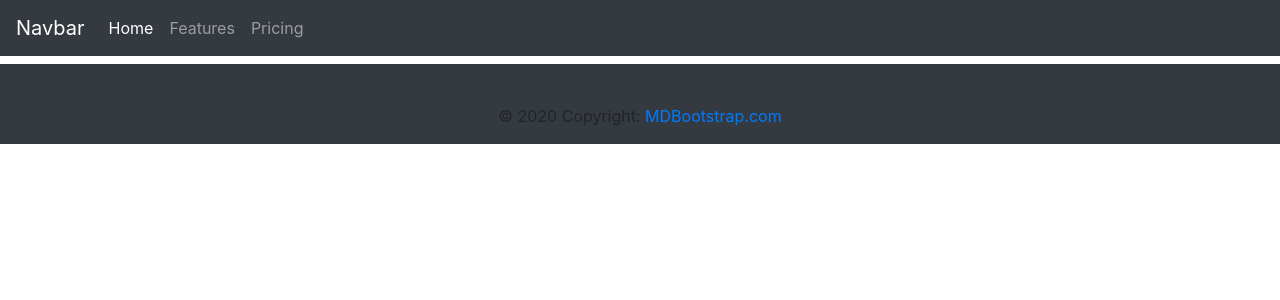
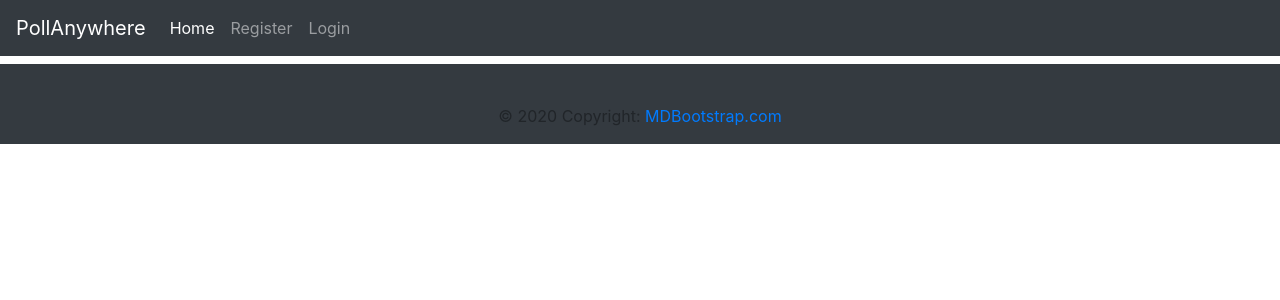
Before and after one commit to imsahil007/poll_anywhere, a Django app: page / in a window 1280 px wide. Shown: the top 300 px of the page. Run offline with Django 3.2, Linux system fonts and the light colour scheme; some libraries are stand-ins or nearby versions.

Commit message:
user templates complete

```diff
--- a/polls/templates/polls/base.html
+++ b/polls/templates/polls/base.html
@@ -17,15 +17,21 @@
 <body>
 <header>
 <nav class="navbar navbar-expand-lg navbar-dark bg-dark">
-  <a class="navbar-brand" href="#">Navbar</a>
+  <a class="navbar-brand" href="{% url 'poll-create' %}">PollAnywhere</a>
   <button class="navbar-toggler" type="button" data-toggle="collapse" data-target="#navbarNavAltMarkup" aria-controls="navbarNavAltMarkup" aria-expanded="false" aria-label="Toggle navigation">
     <span class="navbar-toggler-icon"></span>
   </button>
   <div class="collapse navbar-collapse" id="navbarNavAltMarkup">
     <div class="navbar-nav">
-      <a class="nav-item nav-link active" href="#">Home <span class="sr-only">(current)</span></a>
-      <a class="nav-item nav-link" href="#">Features</a>
-      <a class="nav-item nav-link" href="#">Pricing</a>
+      <a class="nav-item nav-link active" href="{% url 'poll-create' %}">Home <span class="sr-only">(current)</span></a>
+      {% if user.is_authenticated %}
+        <a class="nav-item nav-link" href="{% url 'profile' %}">Profile</a>
+        <a class="nav-item nav-link" href="{% url 'logout' %}">Logout</a>
+        <a class="nav-item nav-link" href="{% url 'user-polls' user %}">My Polls</a>
+      {% else %}
+        <a class="nav-item nav-link" href="{% url 'register' %}">Register</a>
+        <a class="nav-item nav-link" href="{% url 'login' %}">Login</a>
+      {% endif %}
     </div>
   </div>
 </nav>
--- a/polls/urls.py
+++ b/polls/urls.py
@@ -1,11 +1,11 @@
 
 from django.urls import path
 from . import views
-from .views import PollCreateView, PollDeleteView, PollDeleteView, PollUpdateView,PollDetailView
+from .views import PollCreateView, PollDeleteView, PollDeleteView, PollUpdateView,PollDetailView, UserPollListView
 urlpatterns = [
     path('poll/new',PollCreateView.as_view(), name='poll-create'),
     path('',views.home, name='home'),
-    # path('user/<str:username>',PollListView.as_view(), name='user-poll'),
+    path('user/<str:username>',UserPollListView.as_view(), name='user-polls'),
     path('poll/<str:link>',PollDetailView.as_view(), name='poll-detail'),
     path('poll/<str:link>/result',PollDetailView.as_view(), name='poll-result'),
     path('poll/<int:pk>/delete',PollDeleteView.as_view(), name='poll-delete'),
--- a/polls/views.py
+++ b/polls/views.py
@@ -31,14 +31,15 @@ class PollDetailView(DetailView):
     # def get_context_data(self,**args, **kwargs):
     #     return True
 
-# class UserPollListView(ListView):
-#     model = Poll
-#     template_name = 'poll/poll_list.html'
-#     context_object_name = 'polls'
-#     paginate_by = 2
+class UserPollListView(LoginRequiredMixin,ListView):
+    model = Poll
+    template_name = 'poll/poll_list.html'
+    context_object_name = 'polls'
+    paginate_by = 2
 
-#     def get_queryset(self):
-#         return Poll.objects.filter(author = self.request.user).order_by('time_posted')
+    def get_queryset(self):
+        user = get_object_or_404(User, username = self.kwargs.get('username'))
+        return Poll.objects.filter(author = user).order_by('time_posted')
 
 class PollUpdateView(LoginRequiredMixin, UserPassesTestMixin, UpdateView):
     model = Poll
```
Also changed, not shown: db.sqlite3.
